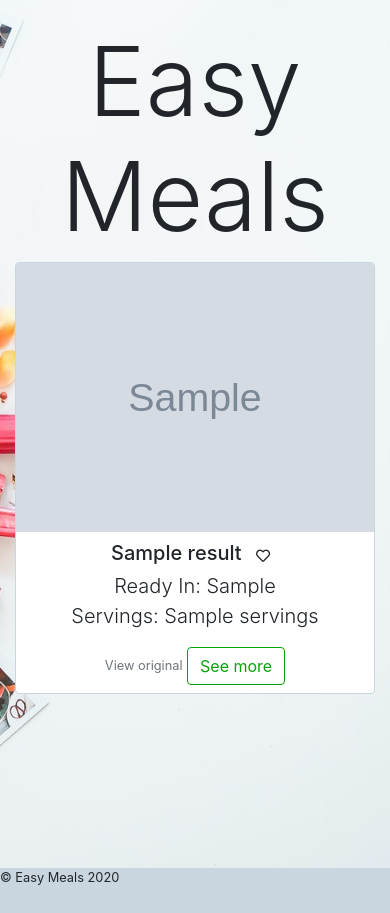
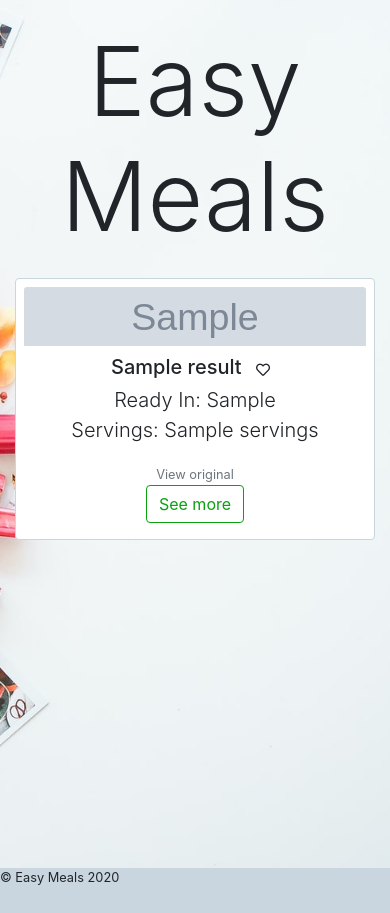
Before and after one commit to DruSerkes/The-Easy-Meal, a Flask app: page / in a window 390 px wide. Shown: the part 56-969 px from the top of the page. Run offline with Flask 2, Linux system fonts and the light colour scheme; tables that the repository leaves empty hold one stand-in row (values such as "Sample post"); grey boxes marked "Sample" are stand-in pictures; a database or web service that is not in the repository returns one stand-in record (values such as "Sample title"); data that the repository does not hold is empty; parts of the project's set-up code (start-up, migrations or seed data) failed here and were passed over; some libraries are stand-ins or nearby versions.

Commit message:
Index cards fit responsive

```diff
--- a/static/styles/styles.css
+++ b/static/styles/styles.css
@@ -3,6 +3,7 @@ body {
 	min-height: 100%;
 	min-width: 100%;
 	padding: 0;
+	margin: 0;
 }
 
 body {
@@ -51,3 +52,9 @@ footer {
 	position: relative;
 	top: 0;
 }
+
+.card-img-top {
+	width: 100%;
+	height: 15vw;
+	object-fit: cover;
+}
--- a/templates/base.html
+++ b/templates/base.html
@@ -50,7 +50,7 @@
       </nav>
       <!-- End Navbar -->
 
-    <main class="container">
+    <main class="container-fluid">
     {% block content %}
     {% endblock %}
 
--- a/templates/index.html
+++ b/templates/index.html
@@ -3,14 +3,15 @@
 {% block title %}Easy Meals{% endblock %}
 
 {% block content %}
+<!-- TODO STYLE RESPONSIVE SO CARDS CAN BE WIDER AS VW GETS SMALLER (FLEXBOX INSTEAD OF BOOTSTRAP GRID?!) -->
 
 <h1 class="display-1 text-center">Easy Meals</h1>
-<div class="container-fluid" id="recipe-container">
-  <div class="row">
+<!-- <div class="container-fluid m-0 p-0" id="recipe-container"> -->
+  <div class="row p-0 m-0" id="recipe-container">
     {% for recipe in recipes %}
   <!-- Begin Recipe Card Column -->
-    <div class="card col-sm-10 col-md-4 col-xl-3 border border-secondary p-0 rounded text-center" style="width: 100%;">
-        <img src="{{ data.baseUri }}{{ recipe.image }}" class="card-img-top" alt="Photo of {{ recipe.title }}">
+    <div class="card col-sm-10 col-md-5 col-lg-4 col-xl-3 border border-secondary p-2 rounded text-center my-3">
+        <img src="{{ data.baseUri }}{{ recipe.image }}" class="card-img-top img-fluid" alt="Photo of {{ recipe.title }}">
         <div class="card-body py-2">
           <h5 class="card-title d-inline">{{ recipe.title }} </h5>
           <form id="favorite-form" class="d-inline">
@@ -23,12 +24,13 @@
           <p class="lead mb-0">Ready In: {{ recipe.readyInMinutes}}</p>
           <p class="lead">Servings: {{ recipe.servings}}</p>
           <a class="small text-muted" href="{{ recipe.sourceUrl }}">View original</a>
+          <br>
           <a href="{{ url_for('view_recipe_details', id=recipe.id) }}" class="btn btn-outline-primary">See more</a>
         </div>
     </div>
     {% endfor %}
     <!-- End Recipe Card Column  -->
   </div>
-</div>
+<!-- </div> -->
 
 {% endblock %}
```
